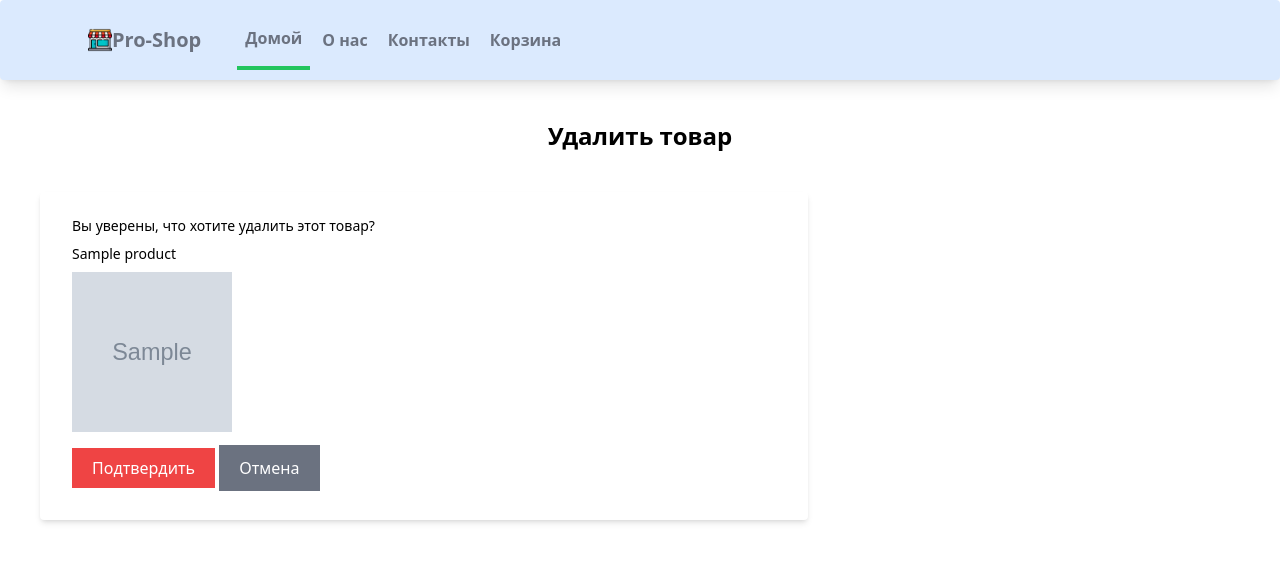
After one commit to Pungushe/e_commerce, a Django app: page /delete-product/1/ in a window 1280 px wide. The commit adds this page. Shown: the top 562 px of the page. Run offline with Django 4.2, Linux system fonts and the light colour scheme; tables that the repository leaves empty hold one stand-in row (values such as "Sample post"); grey boxes marked "Sample" are stand-in pictures.

Commit message:
Удаление товара

```diff
--- a/config/urls.py
+++ b/config/urls.py
@@ -8,6 +8,6 @@ urlpatterns = [
     # админка
     path('admin/', admin.site.urls),
     # главная страница
-    path('shop/', include('shop.urls', namespace='shop')),
+    path('', include('shop.urls', namespace='shop')),
 ]
 urlpatterns+=static(settings.MEDIA_URL, document_root=settings.MEDIA_ROOT)
--- a/shop/static/shop/styles.css
+++ b/shop/static/shop/styles.css
@@ -565,6 +565,10 @@ video {
   margin-left: 2.5rem;
 }
 
+.ml-2 {
+  margin-left: 0.5rem;
+}
+
 .ml-3 {
   margin-left: 0.75rem;
 }
@@ -617,6 +621,14 @@ video {
   height: 20%;
 }
 
+.h-0 {
+  height: 0px;
+}
+
+.h-40 {
+  height: 10rem;
+}
+
 .w-1\/3 {
   width: 33.333333%;
 }
@@ -625,8 +637,16 @@ video {
   width: 66.666667%;
 }
 
+.w-3\/5 {
+  width: 60%;
+}
+
 .w-6 {
   width: 1.5rem;
+}
+
+.w-\[2\%\] {
+  width: 2%;
 }
 
 .w-\[25\%\] {
@@ -635,6 +655,22 @@ video {
 
 .w-full {
   width: 100%;
+}
+
+.w-0 {
+  width: 0px;
+}
+
+.w-\[20\%\] {
+  width: 20%;
+}
+
+.w-10 {
+  width: 2.5rem;
+}
+
+.w-40 {
+  width: 10rem;
 }
 
 .max-w-6xl {
@@ -687,6 +723,10 @@ video {
   border-radius: 0.25rem;
 }
 
+.rounded-full {
+  border-radius: 9999px;
+}
+
 .border {
   border-width: 1px;
 }
@@ -710,14 +750,39 @@ video {
   background-color: rgb(219 234 254 / var(--tw-bg-opacity));
 }
 
+.bg-blue-500 {
+  --tw-bg-opacity: 1;
+  background-color: rgb(59 130 246 / var(--tw-bg-opacity));
+}
+
 .bg-green-600 {
   --tw-bg-opacity: 1;
   background-color: rgb(22 163 74 / var(--tw-bg-opacity));
 }
 
+.bg-red-500 {
+  --tw-bg-opacity: 1;
+  background-color: rgb(239 68 68 / var(--tw-bg-opacity));
+}
+
+.bg-red-600 {
+  --tw-bg-opacity: 1;
+  background-color: rgb(220 38 38 / var(--tw-bg-opacity));
+}
+
 .bg-white {
   --tw-bg-opacity: 1;
   background-color: rgb(255 255 255 / var(--tw-bg-opacity));
+}
+
+.bg-sky-600 {
+  --tw-bg-opacity: 1;
+  background-color: rgb(2 132 199 / var(--tw-bg-opacity));
+}
+
+.bg-gray-500 {
+  --tw-bg-opacity: 1;
+  background-color: rgb(107 114 128 / var(--tw-bg-opacity));
 }
 
 .p-10 {
@@ -743,6 +808,11 @@ video {
   padding-right: 1rem;
 }
 
+.px-5 {
+  padding-left: 1.25rem;
+  padding-right: 1.25rem;
+}
+
 .px-6 {
   padding-left: 1.5rem;
   padding-right: 1.5rem;
@@ -763,6 +833,11 @@ video {
   padding-bottom: 0.625rem;
 }
 
+.py-3 {
+  padding-top: 0.75rem;
+  padding-bottom: 0.75rem;
+}
+
 .py-4 {
   padding-top: 1rem;
   padding-bottom: 1rem;
@@ -771,6 +846,14 @@ video {
 .py-8 {
   padding-top: 2rem;
   padding-bottom: 2rem;
+}
+
+.pb-8 {
+  padding-bottom: 2rem;
+}
+
+.pt-6 {
+  padding-top: 1.5rem;
 }
 
 .text-center {
@@ -790,6 +873,11 @@ video {
 .text-base {
   font-size: 1rem;
   line-height: 1.5rem;
+}
+
+.text-sm {
+  font-size: 0.875rem;
+  line-height: 1.25rem;
 }
 
 .text-xl {
--- /dev/null
+++ b/shop/templates/shop/delete-product.html
@@ -0,0 +1,17 @@
+{% extends "shop/base.html" %}
+
+{% block title %} Удалить товар {% endblock %}
+
+{% block content %}
+    <h1 class="text-2xl m-10 font-bold text-center">Удалить товар</h1>
+        <form class="bg-white shadow-md m-10 w-3/5 rounded px-8 pt-6 pb-8 mb-4" method="post">
+            {% csrf_token %}
+            <div class="mb-4">
+                <label class="block text-gray text-sm font mb-2" for="">Вы уверены, что хотите удалить этот товар?</label>
+                <label class="block text-gray text-sm font mb-2" for="">{{ product.name }}</label>
+                <img class="w-40 h-40" src="{{ product.image.url }}" alt="">
+            </div>
+                <input class="bg-red-500 text-white py-2 px-5" type="submit" value="Подтвердить">
+                <a class="button bg-gray-500 text-white py-3 px-5" href="{% url 'shop:frontpage' %}">Отмена</a>
+        </form>
+{% endblock content %}
--- a/shop/urls.py
+++ b/shop/urls.py
@@ -13,4 +13,6 @@ urlpatterns = [
     path('add-product', views.add_product, name='add'),
     # обновить товар
     path('update-product/<int:pk>/', views.update_product, name='update'),
+    # удалить товар
+    path('delete-product/<int:pk>/', views.delete_product, name='delete'),
 ]
--- a/shop/views.py
+++ b/shop/views.py
@@ -37,9 +37,20 @@ def update_product(request, pk):
         product.description=request.POST.get('description')
         product.image=request.FILES.get('upload', product.image)
         product.save()
-        return redirect('/shop/')
+        return redirect('shop:frontpage')
 
     context = {
         'product': product
     }
     return render(request, 'shop/update-product.html', context)
+
+def delete_product(request, pk):
+    product = Product.objects.get(id=pk)
+    if request.method == 'POST':
+        product.delete()
+        return redirect('shop:frontpage')
+
+    context = {
+        'product': product
+    }
+    return render(request, 'shop/delete-product.html', context)
```
Also changed, not shown: shop/templates/shop/products-detail.html (+4 -6 lines), media/images/Samsung-a14_Zuv04uL.jpg (added), media/images/Samsung_Galaxy_A14_Black_1.jpg (added), media/images/Samsung_Galaxy_A14_Black_1_Gh0JRG5.jpg (added), media/images/Samsung_Galaxy_A14_Black_1_OgZCd0R.jpg (added), media/images/Samsung_Galaxy_A14_Black_1_PY5save.jpg (added), media/images/Samsung_Galaxy_A14_Black_1_lWVvloy.jpg (added), media/images/Samsung_Galaxy_A14_Black_1_ozPlaWK.jpg (added), media/images/Samsung_Galaxy_A14_Black_1_qPk7e5B.jpg (added), media/images/Samsung_Galaxy_A14_Black_1_xniYyQR.jpg (added), media/images/acer.jpg (added), media/images/tovar141341.jpg (added).
